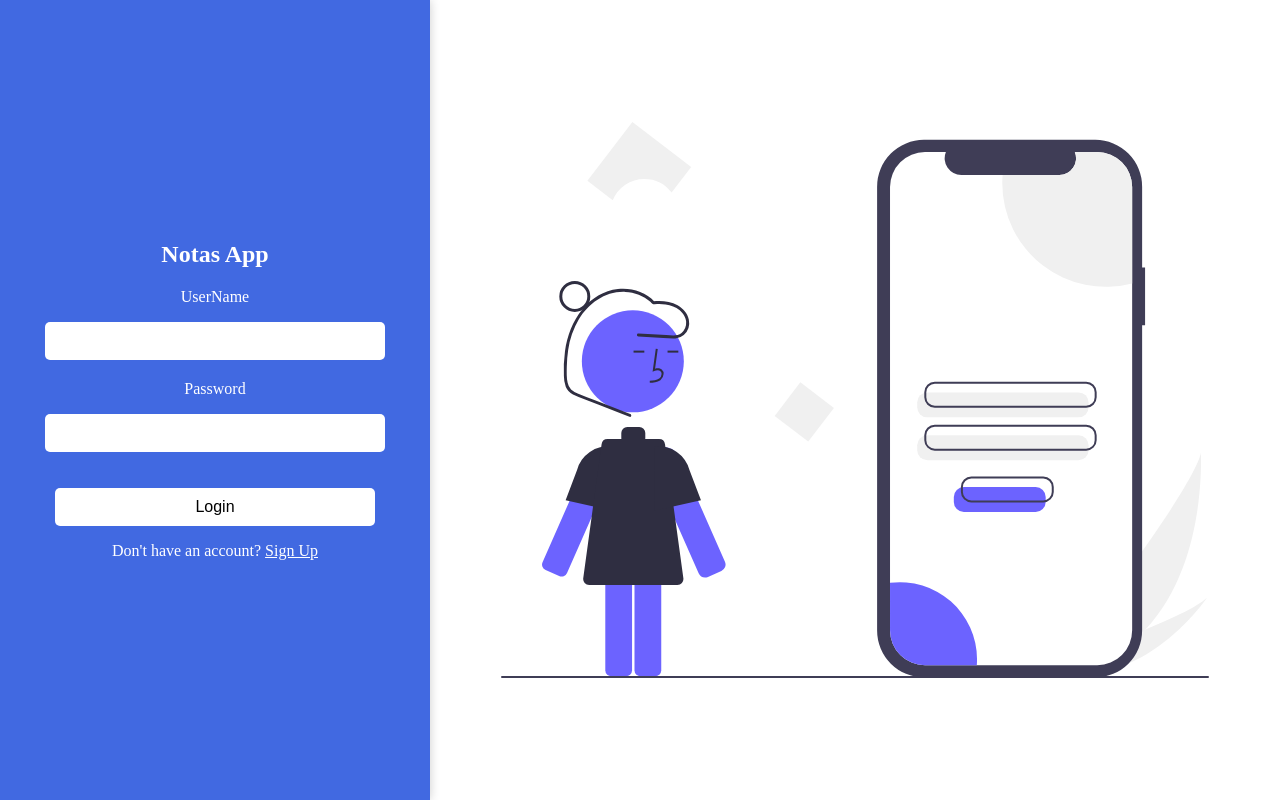
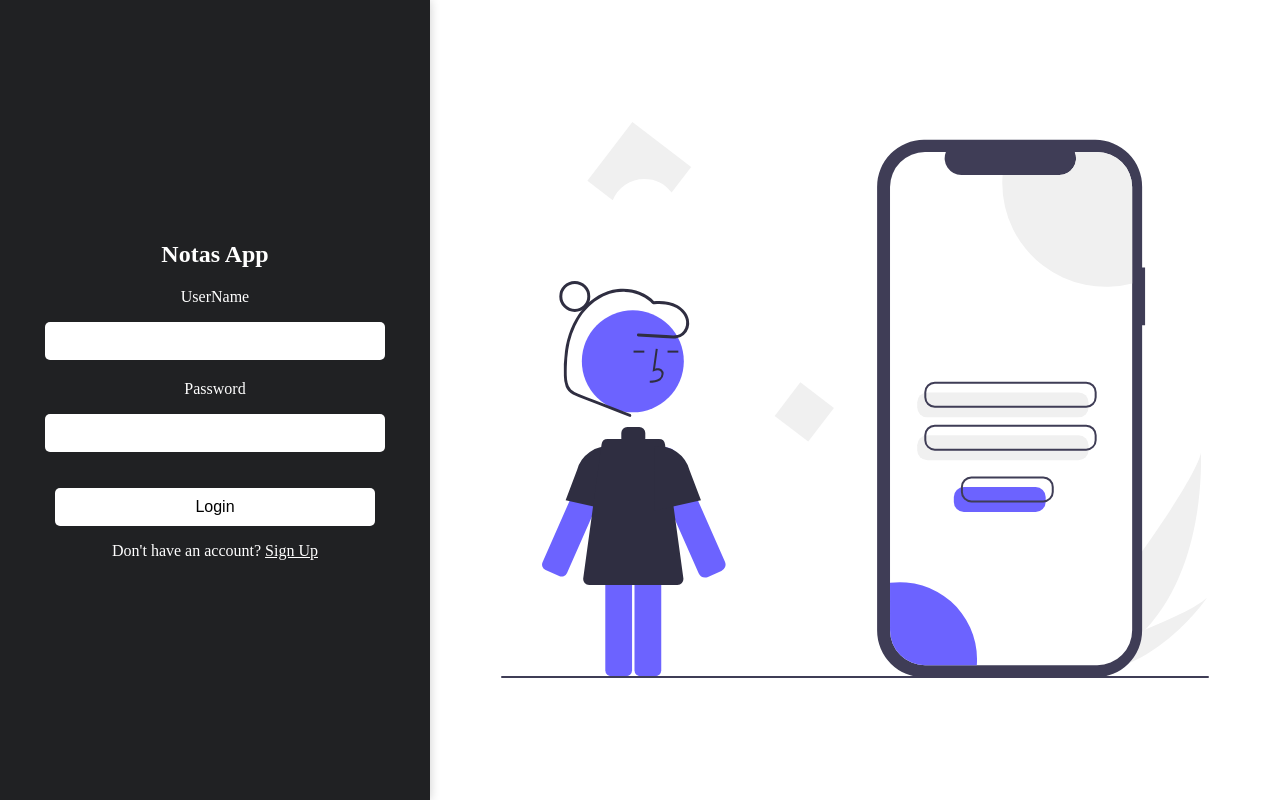
Before and after one commit to EmilioVigil/AppNotas, a React (Vite) app: page /login in a window 1280 px wide. Built offline with nearby package versions, Linux system fonts and the light colour scheme.

Commit message:
-Cambie de color a los componentes login y signup

```diff
--- a/src/components/login/Login.styled.js
+++ b/src/components/login/Login.styled.js
@@ -18,7 +18,7 @@ const FormContainer = styled.form`
   min-width: 350px;
   max-width: 500px;
   padding: 40px;
-  background-color: #4169e1;
+  background-color: #202123;
   box-shadow: 0px 0px 10px rgba(0, 0, 0, 0.2);
 
   h1{
--- a/src/components/signUp/SignUp.styled.js
+++ b/src/components/signUp/SignUp.styled.js
@@ -13,7 +13,7 @@ const FormContainer = styled.form`
     min-width: 350px;
     max-width: 500px;
     padding: 40px;
-    background-color: #4169e1;
+    background-color: #202123;
     box-shadow: 0px 0px 10px rgba(0, 0, 0, 0.2);
 
     h2{
```
